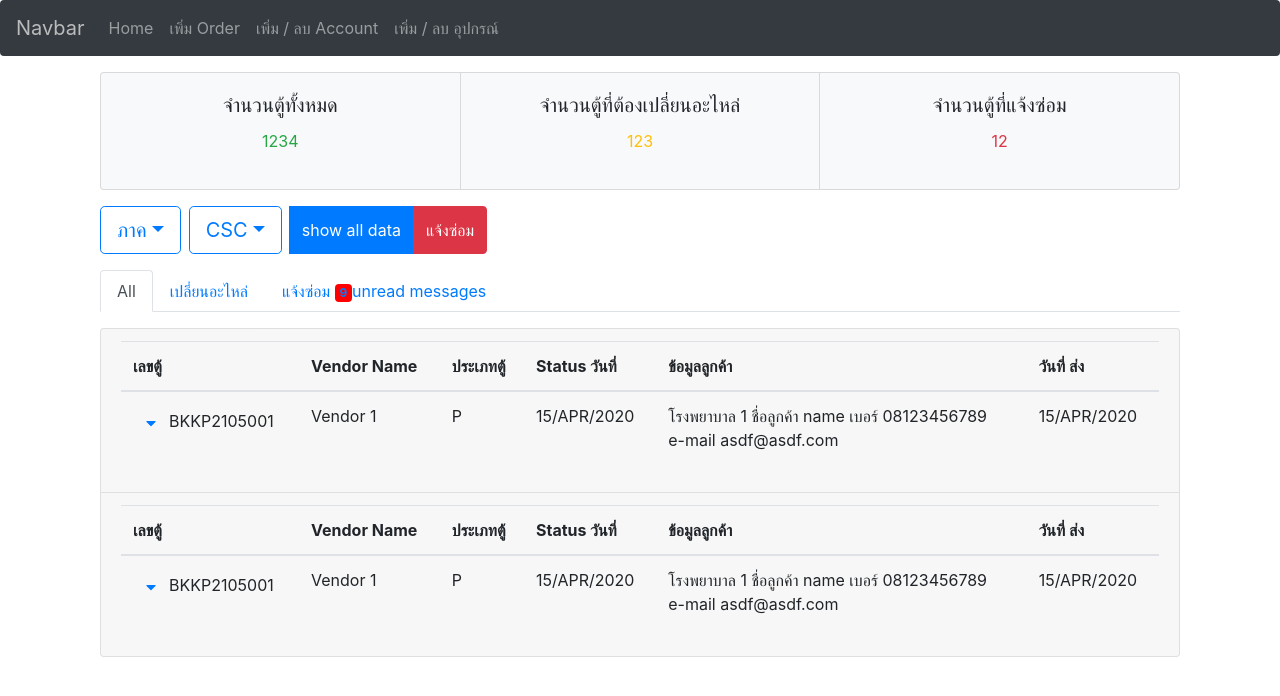
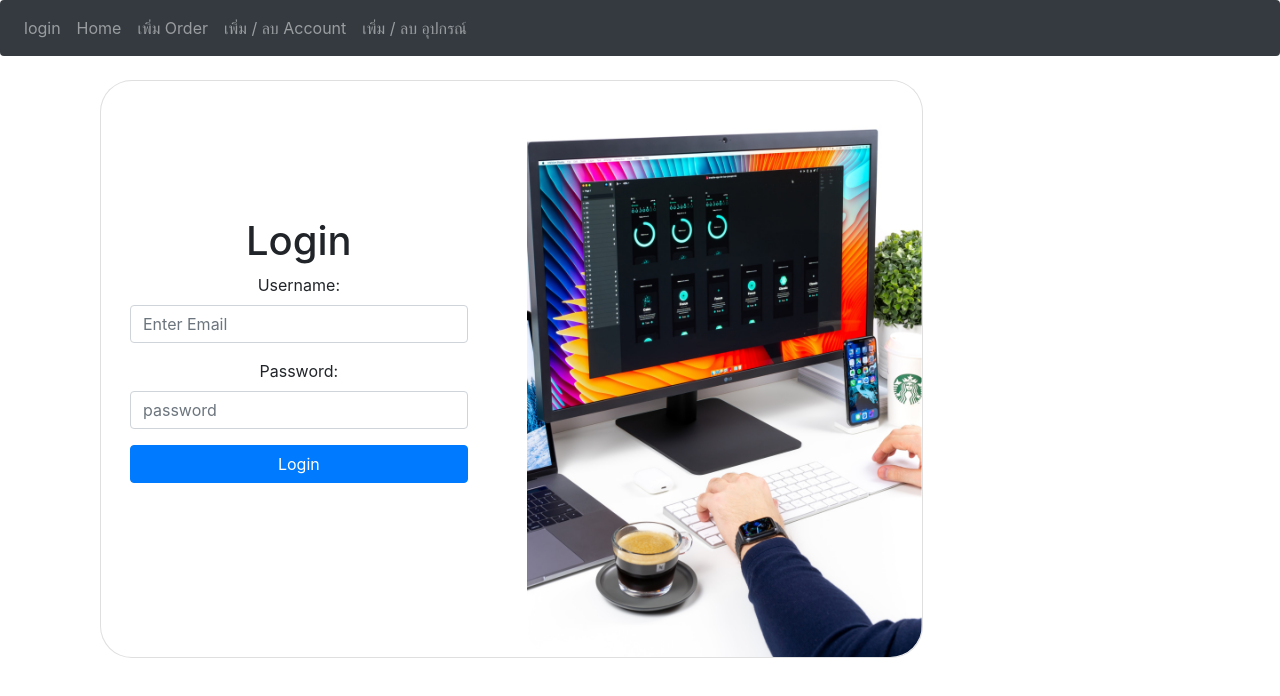
Before and after one commit to lunaticSKE12/web-swab, a React (Create React App) app in the folder SwabWebApp-master/: page / in a window 1280 px wide. Shown: the top 696 px of the page. Built offline with nearby package versions, Linux system fonts and the light colour scheme.

Commit message:
update login

```diff
--- a/SwabWebApp-master/package.json
+++ b/SwabWebApp-master/package.json
@@ -13,6 +13,7 @@
     "axios": "^0.21.1",
     "bootstrap": "^5.0.1",
     "dayjs": "^1.10.5",
+    "dotenv": "^8.2.0",
     "eslint-config-react-app": "^6.0.0",
     "font-awesome": "^4.7.0",
     "mdb-react-ui-kit": "^1.0.0-beta5",
--- a/SwabWebApp-master/src/App.js
+++ b/SwabWebApp-master/src/App.js
@@ -1,24 +1,25 @@
-import logo from "./logo.svg";
-import "./App.css";
-import React, { Component, useState, useEffect } from "react";
-import { BrowserRouter as Router, Route, Switch } from "react-router-dom";
-import { AddOrder } from "./AddOrder";
-import AddAccount from "./AddAccount";
-import { AddComponent } from "./AddComponent";
-import { Layout } from "./component/Layout";
-import { NavigationBar } from "./component/NavigationBar";
-import Order from "./component/Order/Order";
-import Accountform from "./component/Accountform";
-import Home from "./component/Home";
-class App extends Component {
-  render() {
+import logo from './logo.svg';
+import './App.css';
+import React, { Component, useState, useEffect } from 'react';
+import { BrowserRouter as Router, Route, Switch } from 'react-router-dom';
+import { AddOrder } from './AddOrder';
+import AddAccount from './AddAccount';
+import { AddComponent } from './AddComponent';
+import { Layout } from './component/Layout';
+import { NavigationBar } from './component/NavigationBar';
+import Order from './component/Order/Order';
+import Accountform from './component/Accountform';
+import Home from './component/Home';
+import Login from './Login';
+function App() {
   return (
     <React.Fragment>
       <NavigationBar />
       <Layout>
         <Router>
           <Switch>
-              <Route exact path="/" component={Home} />
+            <Route exact path="/" component={Login} />
+            <Route path="/home" component={Home} />
             <Route path="/addoder" component={AddOrder} />
             <Route path="/addaccount" component={AddAccount} />
             <Route path="/addcomponent" component={AddComponent} />
@@ -29,6 +30,5 @@ class App extends Component {
     </React.Fragment>
   );
 }
-}
 
 export default App;
--- /dev/null
+++ b/SwabWebApp-master/src/Login.js
@@ -0,0 +1,88 @@
+import React from 'react';
+import './login.css';
+import Image from 'react-bootstrap/Image';
+import Axios from 'axios';
+import { useState } from 'react';
+import login from './picture/login.png';
+
+function Login(env) {
+  // const [userList, setUserList] = useState([]);
+
+  // const getUsers = () => {
+  //   Axios.get('http://localhost:3001/user').then((response) => {
+  //     setUserList(response.data);
+  //   });
+  // };
+
+  return (
+    <div className="App container position-absolute top-50 start-50 translate-middle col-8">
+      <div className="card mt-4">
+        <div className="row">
+          <div className="card-body col-sm-6 ">
+            <div className="card-content">
+              <div className="card-title">
+                <h1>Login</h1>
+                <form>
+                  <div className="mb-3">
+                    <label htmlFor="username" className="form-label">
+                      Username:
+                    </label>
+                    <input
+                      type="email"
+                      className="form-control"
+                      placeholder="Enter Email"
+                    />
+                  </div>
+                  <div className="mb-3">
+                    <label htmlFor="username" className="form-label">
+                      Password:
+                    </label>
+                    <div className="input-group">
+                      <input
+                        type="password"
+                        className="form-control"
+                        placeholder="password"
+                      />
+                    </div>
+                  </div>
+                  {/* <div className="form-check">
+          <input
+            type="checkbox"
+            className="form-check-input"
+            id="checkRememberPassword"
+          />
+          <label className="form-check-label" for="checkRememberPassword">
+            Remember password
+          </label>
+        </div> */}
+                  <button
+                    className="mb-3 col-12 btn btn-primary"
+                    // onClick={getUsers}
+                  >
+                    Login
+                  </button>
+
+                  {/* {userList.map((val, key) => {
+                    return (
+                      <div className="card">
+                        <div className="card-body text-left">
+                          <p className="card-text">Name: {val.first_name}</p>
+                        </div>
+                      </div>
+                    );
+                  })} */}
+                </form>
+              </div>
+            </div>
+          </div>
+
+          <div className="col-sm-6">
+            <Image src={login} className="picture" alt="image-login" />
+          </div>
+        </div>
+      </div>
+    </div>
+  );
+}
+
+export default Login;
--- a/SwabWebApp-master/src/component/NavigationBar.js
+++ b/SwabWebApp-master/src/component/NavigationBar.js
@@ -21,11 +21,11 @@ const Styles = styled.div`
 export const NavigationBar = () => (
   <Styles>
     <Navbar expand="lg" bg="dark" variant="dark">
-      <Navbar.Brand href="/">Navbar</Navbar.Brand>
       <Navbar.Toggle aria-controls="basic-navbar-nav" />
       <Navbar.Collapse id="basic-navbar-nav">
         <Nav className="me-auto">
-          <Nav.Link href="/">Home</Nav.Link>
+          <Nav.Link href="/">login</Nav.Link>
+          <Nav.Link href="/home">Home</Nav.Link>
           <Nav.Link href="/addoder">เพิ่ม Order</Nav.Link>
           <Nav.Link href="/addaccount">เพิ่ม / ลบ Account</Nav.Link>
           <Nav.Link href="/addcomponent">เพิ่ม / ลบ อุปกรณ์</Nav.Link>
--- /dev/null
+++ b/SwabWebApp-master/src/login.css
@@ -0,0 +1,18 @@
+/* Login card */
+
+.card {
+  border-radius: 32px;
+}
+
+.card-content {
+  margin-top: 30%;
+  margin-left: 24px;
+  margin-right: 24px;
+}
+
+.picture {
+  height: 100%;
+  width: 100%;
+
+  border-radius: 32px;
+}
```
Also changed, not shown: SwabWebApp-master/src/component/Home.js (+81 -80 lines), SwabWebApp-master/src/picture/login.png (added), 1 other file (tests, documents, lock files or other folders). Lines whose indentation alone changed are shown as unchanged.
